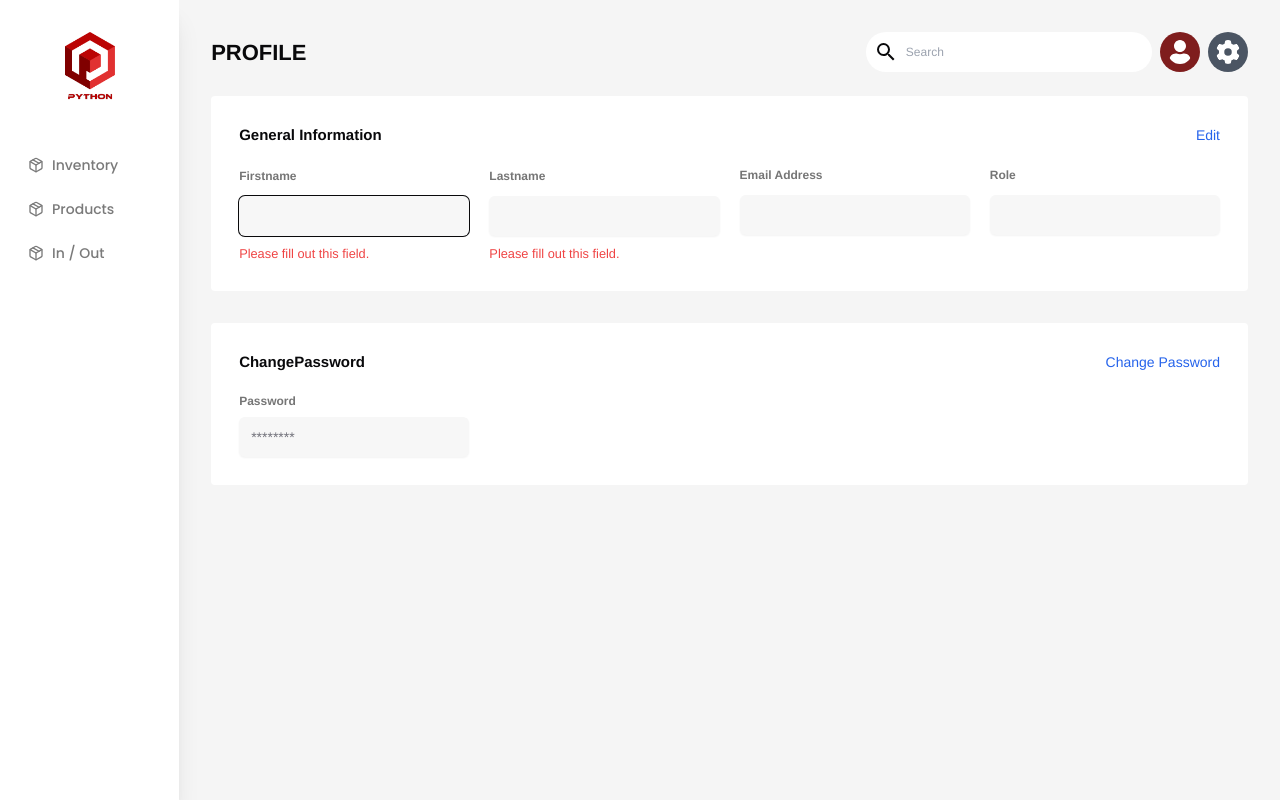
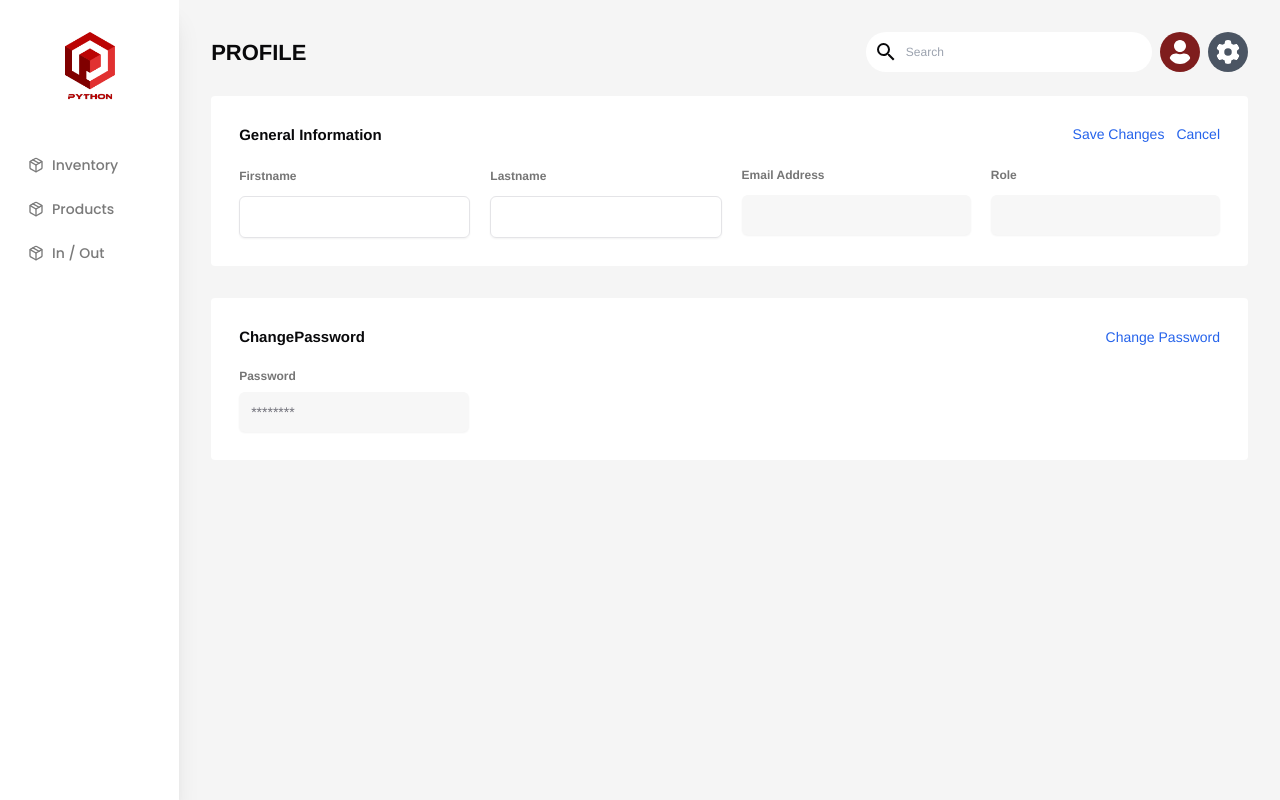
Before and after one commit to Ogskun/inventory_react, a React (Vite) app: page /profile in a window 1280 px wide. Both pictures are taken after a click on the button "Edit". Built offline with nearby package versions, Linux system fonts and the light colour scheme.

Commit message:
zod validations

```diff
--- a/src/pages/Profile.tsx
+++ b/src/pages/Profile.tsx
@@ -10,28 +10,36 @@ import {
     FormLabel,
     FormMessage,
 } from '@/components/ui/form'
+import { useState } from 'react'
 
-const schema = z.object({
-    firstName: z
+const GENERAL_INFORMATION_VALIDATION = z.object({
+    first_name: z
         .string()
         .trim()
         .min(1, { message: 'Please fill out this field.' }),
-    lastName: z
+    last_name: z
         .string()
         .trim()
         .min(1, { message: 'Please fill out this field.' }),
 })
 
-type Schema = z.infer<typeof schema>
+type GENERAL_INFORMATION_VALUES = z.infer<typeof GENERAL_INFORMATION_VALIDATION>
 
 const Profile = () => {
-    const form = useForm<Schema>({
-        resolver: zodResolver(schema),
+    const form = useForm<GENERAL_INFORMATION_VALUES>({
+        resolver: zodResolver(GENERAL_INFORMATION_VALIDATION),
         defaultValues: {
-            firstName: '',
-            lastName: '',
+            first_name: '',
+            last_name: '',
         },
     })
+
+    const [isEditable, setIsEditable] = useState(false)
+
+    const toggleIsEditable = () => {
+        setIsEditable(!isEditable)
+        form.reset()
+    }
 
     return (
         <div className='flex flex-col gap-8'>
@@ -39,28 +47,48 @@ const Profile = () => {
             <div className='rounded-sm bg-white p-7'>
                 <Form {...form}>
                     <form
-                        onSubmit={form.handleSubmit((data) =>
+                        onSubmit={form.handleSubmit((data) => {
                             console.log(data)
-                        )}
+                            form.reset()
+                        })}
                     >
                         <div className='mb-4 flex justify-between'>
                             <h1 className='font-sans text-[15px] font-extrabold'>
                                 General Information
                             </h1>
+                            <div>
+                                {isEditable ? (
                                     <div className='flex gap-3'>
                                         <button
                                             type='submit'
                                             className='bg-transparent font-sans text-sm text-blue-600'
                                         >
+                                            Save Changes
+                                        </button>
+                                        <button
+                                            onClick={toggleIsEditable}
+                                            type='button'
+                                            className='bg-transparent font-sans text-sm text-blue-600'
+                                        >
+                                            Cancel
+                                        </button>
+                                    </div>
+                                ) : (
+                                    <button
+                                        onClick={toggleIsEditable}
+                                        type='button'
+                                        className='bg-transparent font-sans text-sm text-blue-600'
+                                    >
                                         Edit
                                     </button>
+                                )}
                             </div>
                         </div>
                         <div className='grid grid-flow-row grid-rows-1 gap-5 md:grid-flow-col md:grid-rows-2 lg:grid-rows-1'>
                             <div className='flex flex-col'>
                                 <FormField
                                     control={form.control}
-                                    name='firstName'
+                                    name='first_name'
                                     render={({ field }) => (
                                         <FormItem>
                                             <FormLabel className='font-sans text-[12px] font-extrabold leading-6 text-[#0000008a]'>
@@ -69,7 +97,7 @@ const Profile = () => {
                                             <FormControl>
                                                 <Input
                                                     {...field}
-                                                    className='border-none bg-[#f7f7f7] px-3 py-5 text-[#989898]'
+                                                    className={`px-3 py-5 text-[#989898] ${isEditable ? 'border' : 'border-none bg-[#f7f7f7]'}`}
                                                 />
                                             </FormControl>
                                             <FormMessage />
@@ -80,7 +108,7 @@ const Profile = () => {
                             <div className='flex flex-col'>
                                 <FormField
                                     control={form.control}
-                                    name='lastName'
+                                    name='last_name'
                                     render={({ field }) => (
                                         <FormItem>
                                             <FormLabel className='font-sans text-[12px] font-extrabold leading-6 text-[#0000008a]'>
@@ -89,7 +117,7 @@ const Profile = () => {
                                             <FormControl>
                                                 <Input
                                                     {...field}
-                                                    className='border-none bg-[#f7f7f7] px-3 py-5 text-[#989898]'
+                                                    className={`px-3 py-5 text-[#989898] ${isEditable ? 'border' : 'border-none bg-[#f7f7f7]'}`}
                                                 />
                                             </FormControl>
                                             <FormMessage />
```
Lines whose indentation alone changed are shown as unchanged.
